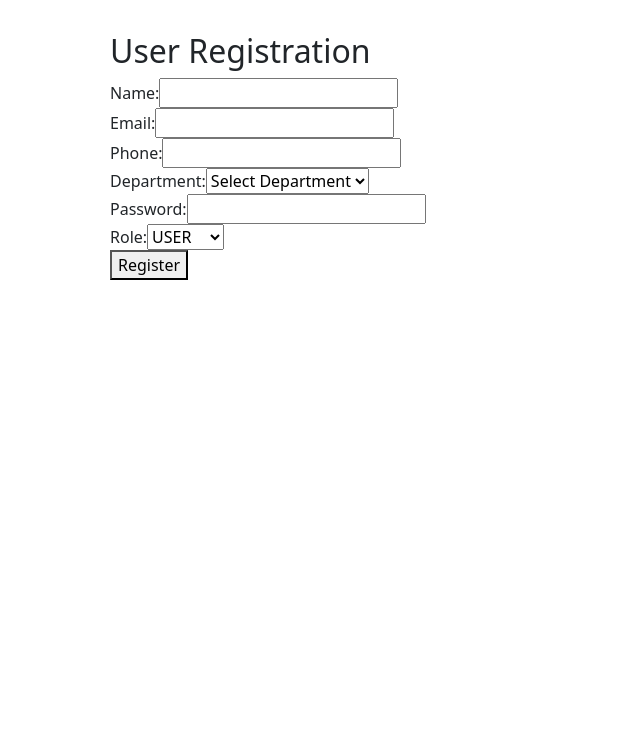
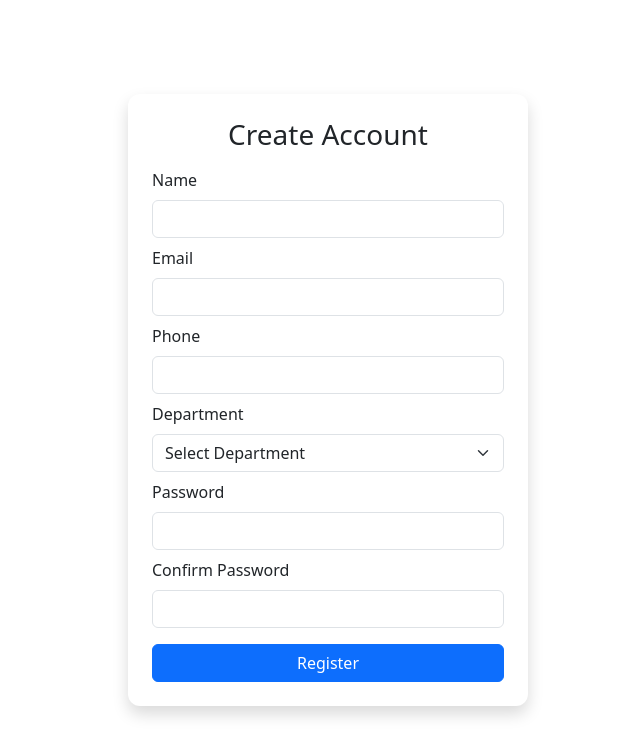
Before and after one commit to sangram8080-india/Service-Ticket-Platform-Frontend, a React (Create React App) app in the folder ticket-tool/: page /signup in a window 1280 px wide. Shown: the top 756 px of the page, without its empty margins (312-952 px from the left). Built offline with nearby package versions, Linux system fonts and the light colour scheme.

Commit message:
Update SignUp.jsx

```diff
--- a/ticket-tool/src/Pages/SignUp.jsx
+++ b/ticket-tool/src/Pages/SignUp.jsx
@@ -1,121 +1,119 @@
-import React, { useState } from "react";
-import axios from "axios";
+import React, { useState } from 'react';
+import axios from 'axios';
+import { Container, Form, Button, Card, Alert, Spinner } from 'react-bootstrap';
+import 'bootstrap/dist/css/bootstrap.min.css';
 
-const Register = () => {
+const SignUp = () => {
   const [formData, setFormData] = useState({
-    name: "",
-    email: "",
-    phone: "",
-    department: "",
-    password: "",
-    role: "USER", // default role
+    name: '',
+    email: '',
+    phone: '',
+    department: '',
+    password: '',
+    confirmPassword: ''
   });
 
-  const [successMessage, setSuccessMessage] = useState("");
-  const [errorMessage, setErrorMessage] = useState("");
+  const [error, setError] = useState('');
+  const [success, setSuccess] = useState('');
+  const [isLoading, setIsLoading] = useState(false);
 
-  const apiUrl = "https://perpetual-liberation-service-ticket.up.railway.app/api/save"; // change if deployed
+  const API_URL = 'https://perpetual-liberation-service-ticket.up.railway.app/api/save';
 
   const handleChange = (e) => {
     const { name, value } = e.target;
-    setFormData((prevData) => ({ ...prevData, [name]: value }));
+    setFormData((prev) => ({ ...prev, [name]: value }));
   };
 
   const handleSubmit = async (e) => {
     e.preventDefault();
-    setSuccessMessage("");
-    setErrorMessage("");
+    setError('');
+    setSuccess('');
+
+    if (formData.password !== formData.confirmPassword) {
+      setError("Passwords don't match");
+      return;
+    }
+
+    setIsLoading(true);
 
     try {
-      const response = await axios.post(apiUrl, formData);
-      setSuccessMessage("User registered successfully!");
+      const response = await axios.post(API_URL, {
+        name: formData.name,
+        email: formData.email,
+        phone: formData.phone,
+        department: formData.department,
+        password: formData.password,
+        role: 'USER'
+      });
+
+      setSuccess(`Account created for ${response.data.name}`);
       setFormData({
-        name: "",
-        email: "",
-        phone: "",
-        department: "",
-        password: "",
-        role: "USER",
+        name: '',
+        email: '',
+        phone: '',
+        department: '',
+        password: '',
+        confirmPassword: ''
       });
-    } catch (error) {
-      setErrorMessage("Registration failed. " + (error.response?.data || ""));
+    } catch (err) {
+      setError(err.response?.data || 'Failed to register. Please try again.');
+    } finally {
+      setIsLoading(false);
     }
   };
 
   return (
-    <div style={{ maxWidth: "500px", margin: "auto", padding: "2rem" }}>
-      <h2>User Registration</h2>
-      <form onSubmit={handleSubmit}>
-        <label>Name:</label>
-        <input
-          type="text"
-          name="name"
-          value={formData.name}
-          required
-          onChange={handleChange}
-        />
-        <br />
-        <label>Email:</label>
-        <input
-          type="email"
-          name="email"
-          value={formData.email}
-          required
-          onChange={handleChange}
-        />
-        <br />
-        <label>Phone:</label>
-        <input
-          type="text"
-          name="phone"
-          value={formData.phone}
-          onChange={handleChange}
-        />
-        <br />
-        <label>Department:</label>
-        <select
-          name="department"
-          value={formData.department}
-          required
-          onChange={handleChange}
-        >
-          <option value="">Select Department</option>
-          <option value="IT">IT</option>
-          <option value="Support">Support</option>
-          <option value="Finance">Finance</option>
-          <option value="HR">HR</option>
-        </select>
-        <br />
-        <label>Password:</label>
-        <input
-          type="password"
-          name="password"
-          value={formData.password}
-          required
-          onChange={handleChange}
-        />
-        <br />
-        <label>Role:</label>
-        <select
-          name="role"
-          value={formData.role}
-          onChange={handleChange}
-        >
-          <option value="USER">USER</option>
-          <option value="ADMIN">ADMIN</option>
-        </select>
-        <br />
-        <button type="submit">Register</button>
-      </form>
+    <Container className="d-flex justify-content-center align-items-center min-vh-100">
+      <Card style={{ width: '400px' }} className="p-4 shadow">
+        <h3 className="text-center mb-3">Create Account</h3>
 
-      {successMessage && (
-        <p style={{ color: "green", marginTop: "1rem" }}>{successMessage}</p>
-      )}
-      {errorMessage && (
-        <p style={{ color: "red", marginTop: "1rem" }}>{errorMessage}</p>
-      )}
-    </div>
+        <Form onSubmit={handleSubmit}>
+          <Form.Group className="mb-2">
+            <Form.Label>Name</Form.Label>
+            <Form.Control type="text" name="name" value={formData.name} onChange={handleChange} required />
+          </Form.Group>
+
+          <Form.Group className="mb-2">
+            <Form.Label>Email</Form.Label>
+            <Form.Control type="email" name="email" value={formData.email} onChange={handleChange} required />
+          </Form.Group>
+
+          <Form.Group className="mb-2">
+            <Form.Label>Phone</Form.Label>
+            <Form.Control type="text" name="phone" value={formData.phone} onChange={handleChange} />
+          </Form.Group>
+
+          <Form.Group className="mb-2">
+            <Form.Label>Department</Form.Label>
+            <Form.Select name="department" value={formData.department} onChange={handleChange} required>
+              <option value="">Select Department</option>
+              <option value="IT">IT</option>
+              <option value="Support">Support</option>
+              <option value="HR">HR</option>
+              <option value="Finance">Finance</option>
+            </Form.Select>
+          </Form.Group>
+
+          <Form.Group className="mb-2">
+            <Form.Label>Password</Form.Label>
+            <Form.Control type="password" name="password" value={formData.password} onChange={handleChange} required />
+          </Form.Group>
+
+          <Form.Group className="mb-3">
+            <Form.Label>Confirm Password</Form.Label>
+            <Form.Control type="password" name="confirmPassword" value={formData.confirmPassword} onChange={handleChange} required />
+          </Form.Group>
+
+          {error && <Alert variant="danger">{error}</Alert>}
+          {success && <Alert variant="success">{success}</Alert>}
+
+          <Button variant="primary" type="submit" className="w-100" disabled={isLoading}>
+            {isLoading ? <Spinner animation="border" size="sm" /> : 'Register'}
+          </Button>
+        </Form>
+      </Card>
+    </Container>
   );
 };
 
-export default Register;
+export default SignUp;
```
